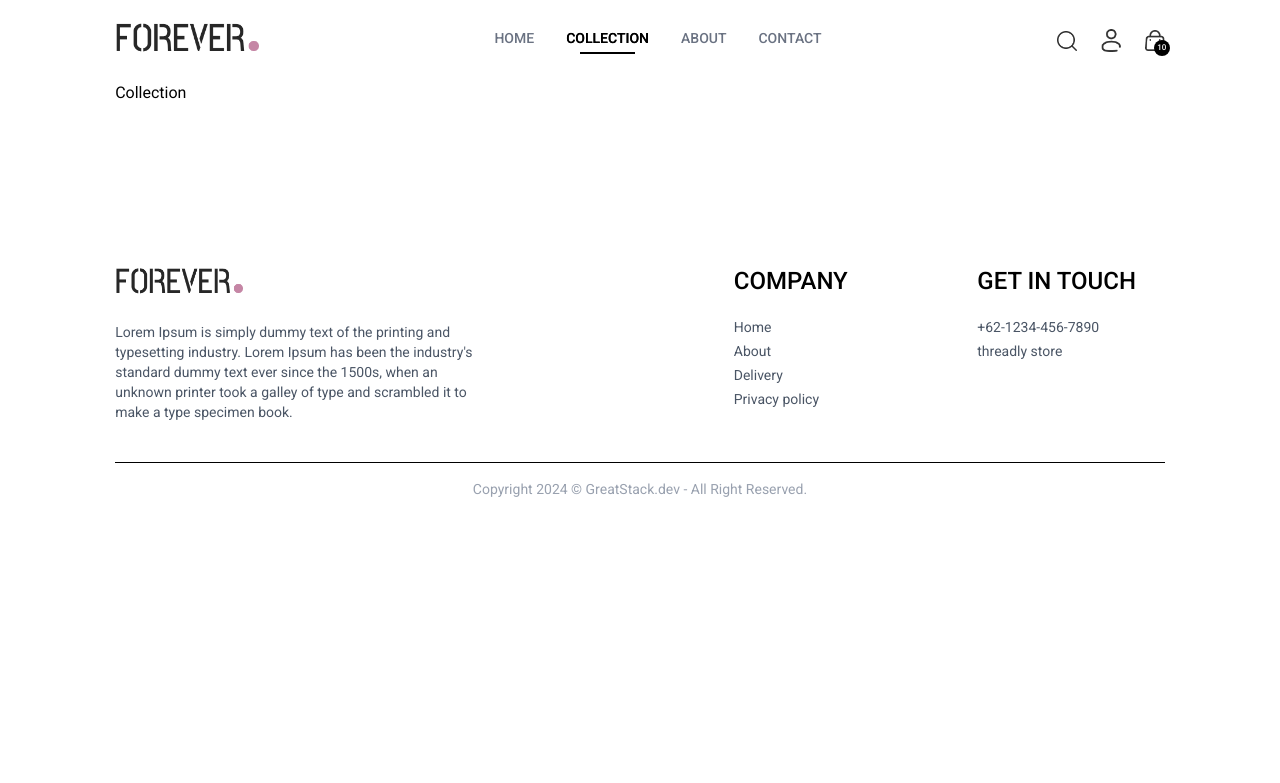
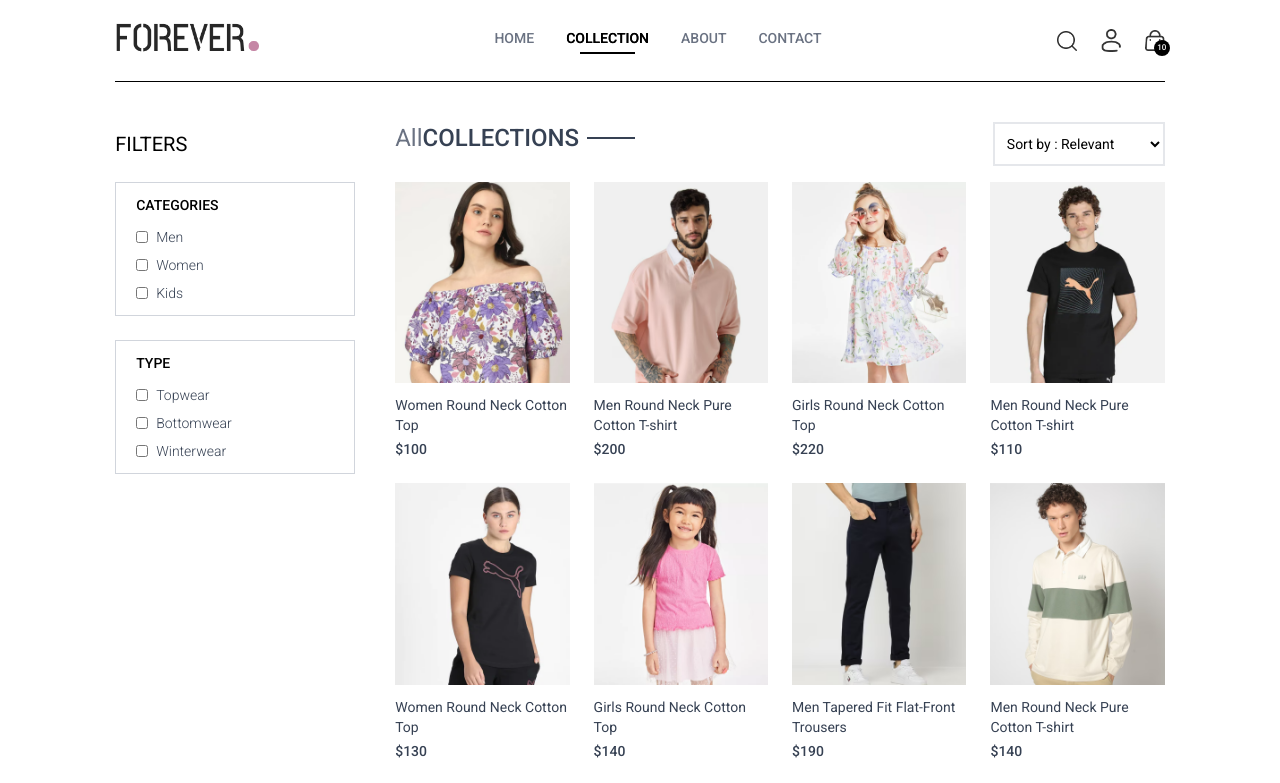
Before and after one commit to Fajar-saputra/threadly-store, a React (Vite) app in the folder client/: page /collection in a window 1280 px wide. Shown: the top 783 px of the page. Built offline with nearby package versions, Linux system fonts and the light colour scheme.

Commit message:
feat: implement category and subcategory filtering with sorting logic

```diff
--- a/client/src/components/BestSeller.jsx
+++ b/client/src/components/BestSeller.jsx
@@ -8,7 +8,6 @@
     const [bestSeller, setBestSeller] = useState([]);
 
     useEffect(() => {
-        // FIX 2: Tambahkan pengecekan agar tidak error saat products masih loading/kosong
         if (products && products.length > 0) {
             const bestProduct = products.filter((item) => item.bestseller);
             setBestSeller(bestProduct.slice(0, 5));
--- a/client/src/pages/Collection.jsx
+++ b/client/src/pages/Collection.jsx
@@ -1,5 +1,138 @@
+import { useContext, useEffect, useState } from "react";
+import { ShopContext } from "../context/ShopContext";
+import { assets } from "../assets/frontend_assets/assets";
+import Title from "../components/Title";
+import ProductItem from "../components/ProductItem";
+
+// ... (import tetap sama)
+
 export default function Collection() {
+    const { products } = useContext(ShopContext);
+    const [showFilter, setShowFilter] = useState(false);
+    const [filterProducts, setFilterProducts] = useState([]);
+    const [category, setCategory] = useState([]);
+    const [subCategory, setSubCategory] = useState([]);
+    const [typeSort, setSortType] = useState('relavent');
+
+    // Toggle Kategori
+    const toggleCategory = (e) => {
+        if (category.includes(e.target.value)) {
+            setCategory((prev) => prev.filter((item) => item !== e.target.value));
+        } else {
+            setCategory((prev) => [...prev, e.target.value]);
+        }
+    };
+
+    // Toggle Sub-Kategori
+    const toggleSubCategory = (e) => {
+        if (subCategory.includes(e.target.value)) {
+            setSubCategory((prev) => prev.filter((item) => item !== e.target.value));
+        } else {
+            setSubCategory((prev) => [...prev, e.target.value]);
+        }
+    };
+
+    // Fungsi Filter Utama
+    const applyFilter = () => {
+        let productsCopy = products.slice();
+
+        if (category.length > 0) {
+            productsCopy = productsCopy.filter((item) => category.includes(item.category));
+        }
+
+        if (subCategory.length > 0) {
+            productsCopy = productsCopy.filter((item) => subCategory.includes(item.subCategory));
+        }
+
+        setFilterProducts(productsCopy);
+    };
+
+    // Fungsi Sortir
+    const sortProduct = () => {
+        let fpCopy = filterProducts.slice();
+
+        switch (typeSort) {
+            case 'low-high':
+                setFilterProducts(fpCopy.sort((a, b) => a.price - b.price));
+                break;
+            case 'high-low':
+                setFilterProducts(fpCopy.sort((a, b) => b.price - a.price));
+                break;
+            default:
+                applyFilter();
+                break;
+        }
+    };
+
+    // Effect untuk Filter
+    useEffect(() => {
+        applyFilter();
+    }, [category, subCategory, products]);
+
+    // Effect untuk Sort (Hanya jalan kalau typeSort berubah)
+    useEffect(() => {
+        sortProduct();
+    }, [typeSort]);
+
     return (
-        <h2>Collection</h2>
-    )
+        <div className="flex flex-col sm:flex-row gap-1 sm:gap-10 pt-10 border-t ">
+            <div className="min-w-60">
+                <p className="my-2 text-xl flex items-center cursor-pointer gap-2" onClick={() => setShowFilter(!showFilter)}>
+                    FILTERS
+                    <img className={`h-3 sm:hidden ${showFilter ? "rotate-90" : ""}`} src={assets.dropdown_icon} alt="" />
+                </p>
+
+                {/* Kategori */}
+                <div className={`border border-gray-300 pl-5 py-3 mt-6 ${showFilter ? "" : "hidden"} sm:block`}>
+                    <p className="mb-3 text-sm font-medium "> CATEGORIES</p>
+                    <div className="flex flex-col gap-2 text-sm font-light text-gray-700">
+                        <label className="flex gap-2 cursor-pointer">
+                            <input className="w-3" type="checkbox" value={"Men"} onChange={toggleCategory} /> Men
+                        </label>
+                        <label className="flex gap-2 cursor-pointer">
+                            {/* ERROR 'x' DIHAPUS DISINI */}
+                            <input className="w-3" type="checkbox" value={"Women"} onChange={toggleCategory} /> Women
+                        </label>
+                        <label className="flex gap-2 cursor-pointer">
+                            <input className="w-3" type="checkbox" value={"Kids"} onChange={toggleCategory} /> Kids
+                        </label>
+                    </div>
+                </div>
+
+                {/* Sub Kategori */}
+                <div className={`border border-gray-300 pl-5 py-3 mt-6 ${showFilter ? "" : "hidden"} sm:block`}>
+                    <p className="mb-3 text-sm font-medium "> TYPE</p>
+                    <div className="flex flex-col gap-2 text-sm font-light text-gray-700">
+                        <label className="flex gap-2 cursor-pointer">
+                            <input className="w-3" type="checkbox" value={"Topwear"} onChange={toggleSubCategory} /> Topwear
+                        </label>
+                        <label className="flex gap-2 cursor-pointer">
+                            <input className="w-3" type="checkbox" value={"Bottomwear"} onChange={toggleSubCategory} /> Bottomwear
+                        </label>
+                        <label className="flex gap-2 cursor-pointer">
+                            <input className="w-3" type="checkbox" value={"Winterwear"} onChange={toggleSubCategory} /> Winterwear
+                        </label>
+                    </div>
+                </div>
+            </div>
+
+            <div className="flex-1">
+                <div className="flex justify-between text-base sm:text-2xl mb-4">
+                    <Title title1={"All"} title2={"COLLECTIONS"} />
+                    {/* Urutan Sortir */}
+                    <select onChange={(e) => setSortType(e.target.value)} className="border-2 border-gray-200 text-sm px-2">
+                        <option value="relavent">Sort by : Relevant</option>
+                        <option value="low-high">Sort by : Low To High</option>
+                        <option value="high-low">Sort by : High To Low</option>
+                    </select>
+                </div>
+
+                <div className="grid grid-cols-2 md:grid-cols-3 lg:grid-cols-4 gap-6">
+                    {filterProducts.map((item, index) => (
+                        <ProductItem key={index} id={item._id} name={item.name} price={item.price} image={item.image} />
+                    ))}
+                </div>
+            </div>
+        </div>
+    );
 }
```
